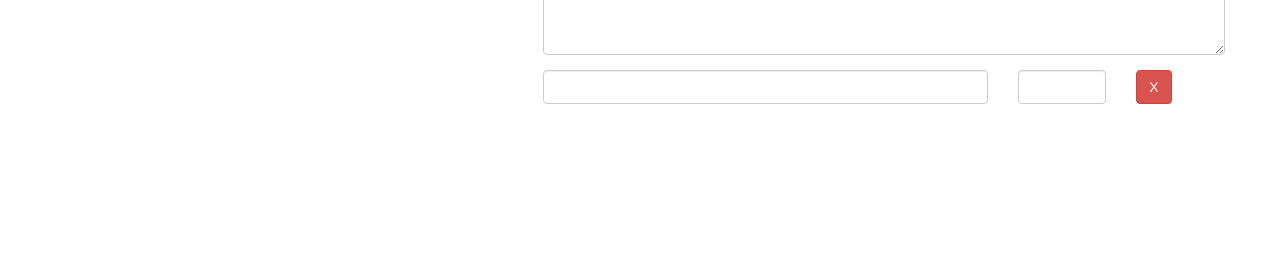
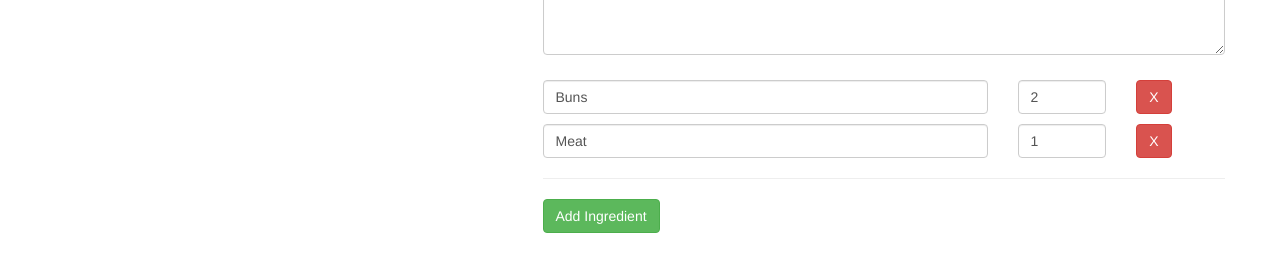
Before and after one commit to Datakokk/Recipes-book, an Angular app: page /recipes/1/edit in a window 1280 px wide. Shown: the part 358-630 px from the top of the page. Built offline with nearby package versions, Linux system fonts and the light colour scheme.

Commit message:
Submiting the recipe edit form

```diff
--- a/src/app/recipes/recipe-edit/recipe-edit.component.css
+++ b/src/app/recipes/recipe-edit/recipe-edit.component.css
@@ -0,0 +1,4 @@
+input.ng-invalid.ng-touched,
+textarea.ng-invalid.ng-touched{
+    border:1px solid red;
+}
--- a/src/app/recipes/recipe-edit/recipe-edit.component.html
+++ b/src/app/recipes/recipe-edit/recipe-edit.component.html
@@ -3,8 +3,11 @@
         <form [formGroup]="recipeForm" (ngSubmit)="onSubmit()">
             <div class="row">
                 <div class="col-xs-12">
-                    <button type="submit" class="btn btn-success">Save</button>
-                    <button type="submit" class="btn btn-danger">Cancel</button>
+                    <button
+                        type="submit"
+                        class="btn btn-success"
+                        [disabled]="!recipeForm.valid">Save</button>
+                    <button type="button" class="btn btn-danger">Cancel</button>
                 </div>
             </div>
             <div class="row">
@@ -50,20 +53,34 @@
                 </div>
             </div>
             <div class="row">
-                <div class="col-xs 12">
-                    <div class="row">
+                <div class="col-xs 12" formArrayName="ingredients">
+                    <div class="row"
+                        *ngFor="let ingredientCtrl of controls; let i = index"
+                        [formGroupName]="i"
+                        style="margin-top: 10px;">
                         <div class="col-xs-8">
                             <input
                                 type="text"
-                                class="form-control">
+                                class="form-control"
+                                formControlName="name">
                         </div>
                         <div class="col-xs-2">
                             <input
                                 type="number"
-                                class="form-control">
+                                class="form-control"
+                                formControlName="amount">
                         </div>
                         <div class="col-xs-2">
                             <button class="btn btn-danger">X</button>
+                        </div>
+                    </div>
+                    <hr>
+                    <div class="row">
+                        <div class="col-xs-12">
+                            <button
+                                type="button"
+                                class="btn btn-success"
+                                (click)="onAddIngredient()">Add Ingredient</button>
                         </div>
                     </div>
                 </div>
--- a/src/app/recipes/recipe-edit/recipe-edit.component.ts
+++ b/src/app/recipes/recipe-edit/recipe-edit.component.ts
@@ -1,6 +1,7 @@
 import { Component, OnInit } from '@angular/core';
-import { FormControl, FormGroup } from '@angular/forms';
+import { FormArray, FormControl, FormGroup, FormsModule, Validators } from '@angular/forms';
 import { ActivatedRoute, Params } from '@angular/router';
+import { Recipe } from '../recipe.model';
 import { RecipeService } from '../recipe.service';
 
 @Component({
@@ -28,25 +29,65 @@ export class RecipeEditComponent implements OnInit {
   }
 
   onSubmit(){
-    console.log(this.recipeForm);
+    // const newRecipe = new Recipe(
+    //   this.recipeForm.value['name'],
+    //   this.recipeForm.value['description'],
+    //   this.recipeForm.value['imagePath'],
+    //   this.recipeForm.value['ingredients']
+    // )
+    if(this.editMode){
+      this.recipeService.updateRecipe(this.id, this.recipeForm.value);
+    }else{
+      this.recipeService.addRecipe(this.recipeForm.value);
+    }
+  }
+
+  onAddIngredient(){
+    (<FormArray>this.recipeForm.get('ingredients')).push(
+      new FormGroup({
+        'name': new FormControl(null, Validators.required),
+        'amount': new FormControl(null, [
+          Validators.required,
+          Validators.pattern(/^[1-9]+[1-9]*$/)
+        ])
+      })
+    )
   }
 
   private initForm(){
     let recipeName = '';
     let recipeImagePath = '';
     let recipeDescription = '';
+    let recipeIngredients = new FormArray([]);
 
     if(this.editMode){
       const recipe = this.recipeService.getRecipe(this.id);
       recipeName = recipe.name;
       recipeImagePath = recipe.imagePath;
       recipeDescription = recipe.description;
+      if(recipe['ingredients']){
+        for(let ingredient of recipe.ingredients){
+          recipeIngredients.push(
+            new FormGroup({
+              'name': new FormControl(ingredient.name, Validators.required),
+              'amount': new FormControl(ingredient.amount, [
+                Validators.required,
+                Validators.pattern(/^[1-9]+[0-9]*$/)
+              ])
+            })
+          )
+        }
+      }
     }
     this.recipeForm = new FormGroup({
-      'name': new FormControl(recipeName),
-      'imagePath': new FormControl(recipeImagePath),
-      'description': new FormControl(recipeDescription)
+      'name': new FormControl(recipeName, Validators.required),
+      'imagePath': new FormControl(recipeImagePath, Validators.required),
+      'description': new FormControl(recipeDescription, Validators.required),
+      'ingredients': recipeIngredients
     })
   }
 
+  get controls(){
+    return (<FormArray>this.recipeForm.get('ingredients')).controls;
+  }
 }
--- a/src/app/recipes/recipe-list/recipe-list.component.ts
+++ b/src/app/recipes/recipe-list/recipe-list.component.ts
@@ -16,6 +16,12 @@ export class RecipeListComponent implements OnInit {
               private route: ActivatedRoute) { }
 
   ngOnInit(): void {
+    this.recipeService.recipesChanged
+        .subscribe(
+          (recipes: Recipe[]) => {
+            this.recipes = recipes;
+          }
+        )
     this.recipes = this.recipeService.getRecipes();
   }
 
--- a/src/app/recipes/recipe.service.ts
+++ b/src/app/recipes/recipe.service.ts
@@ -1,4 +1,5 @@
 import { Injectable } from '@angular/core';
+import { Subject } from 'rxjs';
 
 import { Ingredient } from '../shared/ingredient.model';
 import { ShoppingListService } from '../shopping-list/shopping-list.service';
@@ -8,6 +9,7 @@ import { Recipe } from './recipe.model';
   providedIn: 'root'
 })
 export class RecipeService {
+  recipesChanged = new Subject<Recipe[]>();
 
   private recipes: Recipe[] = [
     new Recipe('Tasty Schnitzel',
@@ -39,4 +41,14 @@ export class RecipeService {
   addIngredientsToShoppingList(ingredients: Ingredient[]){
     this.slService.addIngredients(ingredients);
   }
+
+  addRecipe(recipe: Recipe){
+    this.recipes.push(recipe);
+    this.recipesChanged.next(this.recipes.slice());
+  }
+
+  updateRecipe(index: number, newRecipe: Recipe){
+    this.recipes[index] = newRecipe;
+    this.recipesChanged.next(this.recipes.slice());
+  }
 }
```
